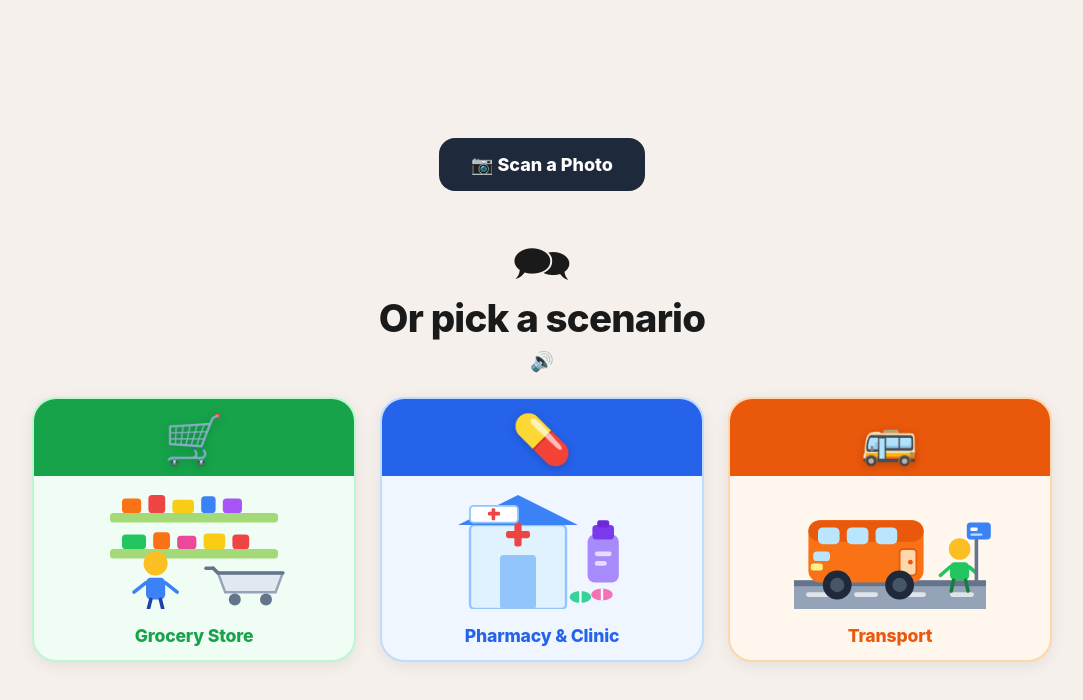
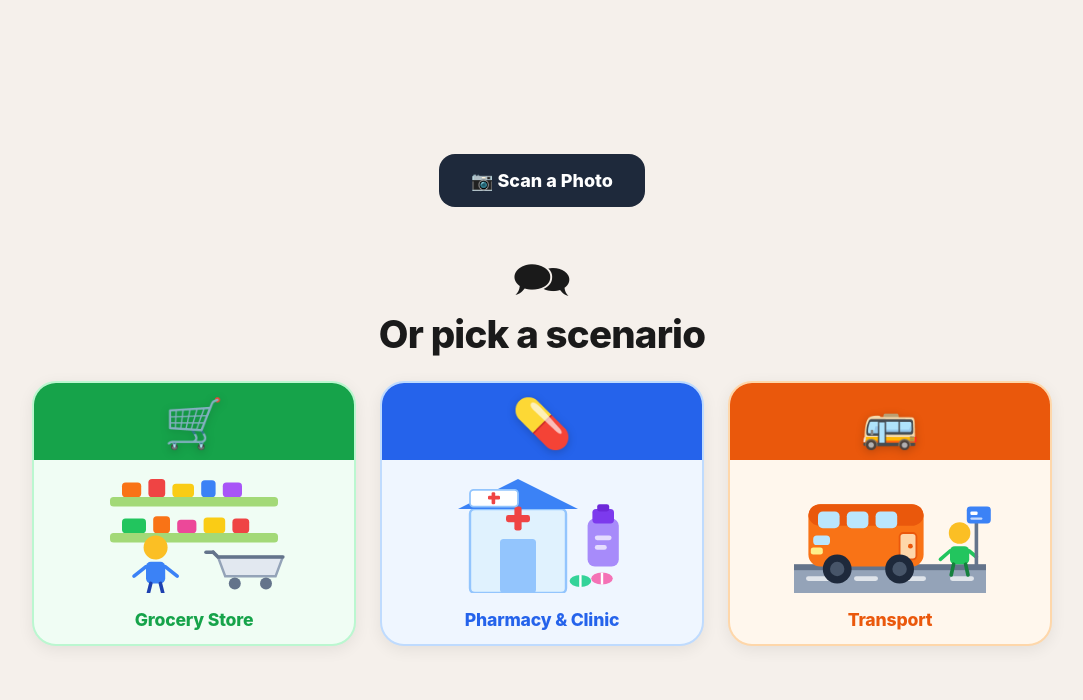
Before and after one commit to ruiqiqiu44/AI-Data-science-for-good, a React (Vite) app in the folder frontend/: page / in a window 1280 px wide. Shown: the top 700 px of the page, without its empty margins (98-1181 px from the left). Built offline with nearby package versions, Linux system fonts and the light colour scheme.

Commit message:
final main

```diff
--- a/frontend/src/App.tsx
+++ b/frontend/src/App.tsx
@@ -178,24 +178,6 @@ function App() {
       <header className="app-header">
         <span className="header-icon">🗪</span>
         <h1 className="app-title">Or pick a scenario</h1>
-        <button
-            className="header-audio-btn"
-            onClick={() => {
-            // TODO: Wire up the global instruction audio playback here
-            console.log("Speaker icon clicked: Play scenario instructions");
-            }}
-            aria-label="Listen to instructions"
-            style={{
-            background: 'none',
-            border: 'none',
-            cursor: 'pointer',
-            fontSize: '1.2rem', /* Scaled slightly to match the text baseline */
-            padding: 0,
-            margin: 0
-            }}
-        >
-            🔊
-        </button>
       </header>
 
       <div className="scenario-grid">
```
